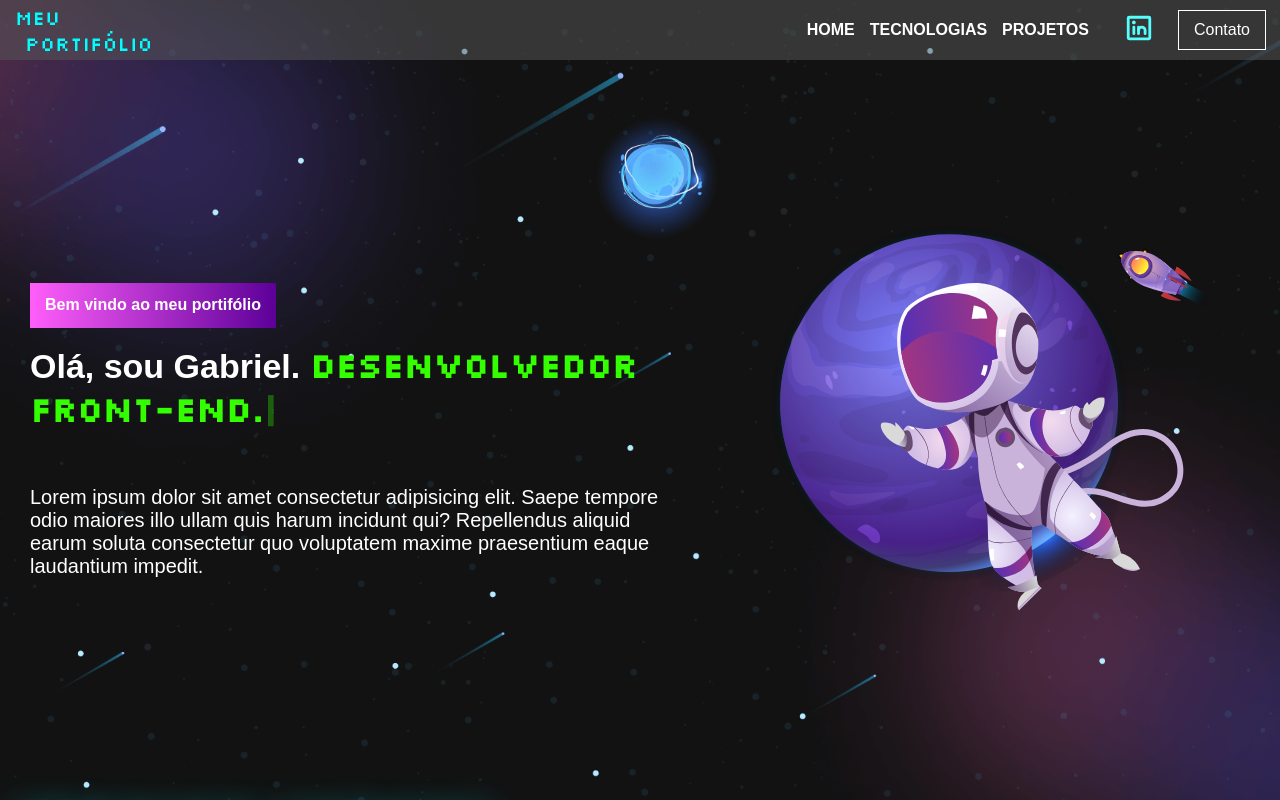
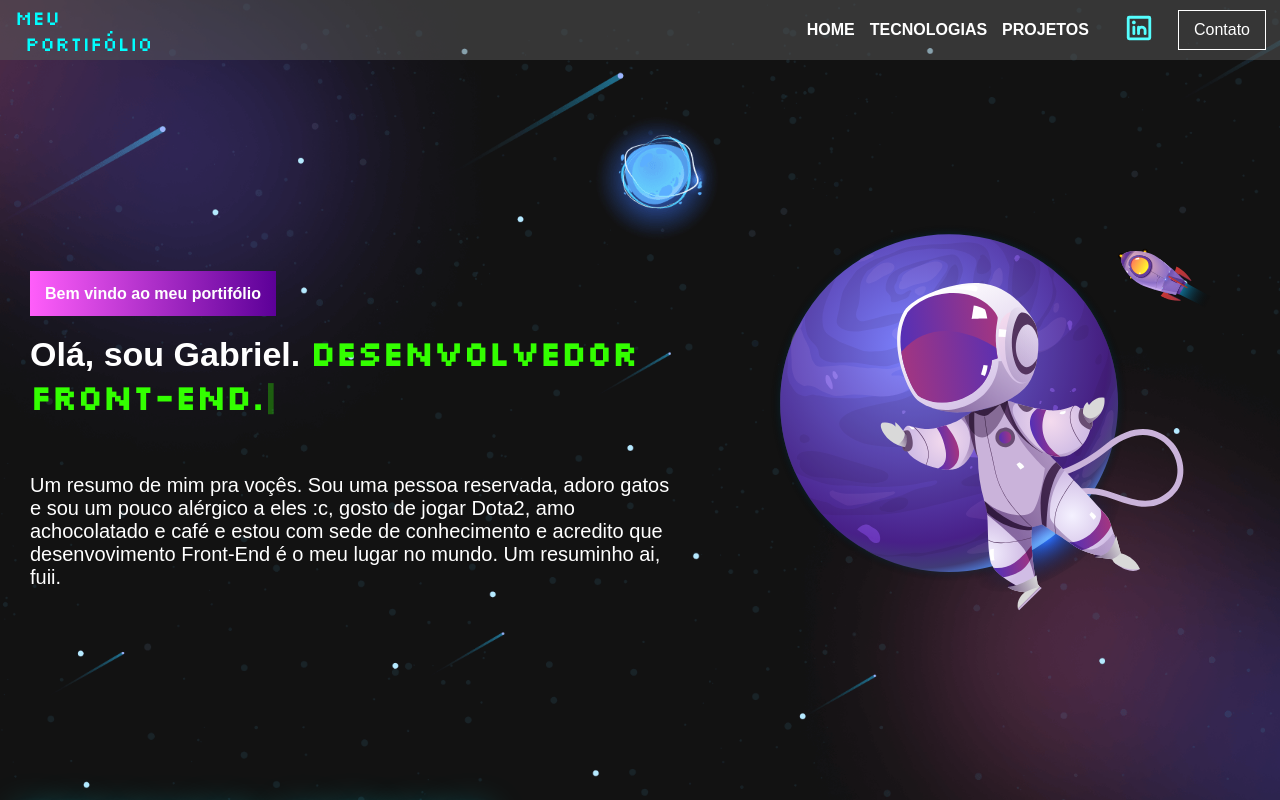
Before and after one commit to Cast01/meuPortifolio, a React (Vite) app: page / in a window 1280 px wide. Shown: the top 800 px of the page. Built offline with nearby package versions, Linux system fonts and the light colour scheme.

Commit message:
Resumo sobre mim

```diff
--- a/src/components/Apresentation/Apresentation.tsx
+++ b/src/components/Apresentation/Apresentation.tsx
@@ -16,7 +16,7 @@ export function Apresentation() {
                             <Typewriter words={['Desenvolvedor Front-End.']} />
                             <span id="FlashingStraightBar">|</span>
                         </h1>
-                        <p>Lorem ipsum dolor sit amet consectetur adipisicing elit. Saepe tempore odio maiores illo ullam quis harum incidunt qui? Repellendus aliquid earum soluta consectetur quo voluptatem maxime praesentium eaque laudantium impedit.</p>
+                        <p>Um resumo de mim pra voçês. Sou uma pessoa reservada, adoro gatos e sou um pouco alérgico a eles :c, gosto de jogar Dota2, amo achocolatado e café e estou com sede de conhecimento e acredito que desenvovimento Front-End é o meu lugar no mundo. Um resuminho ai, fuii.</p>
                         <a href="https://whatsa.me/5515996487302" target={"_blank"}>Contato</a>
                     </div>
                 </div>
```
